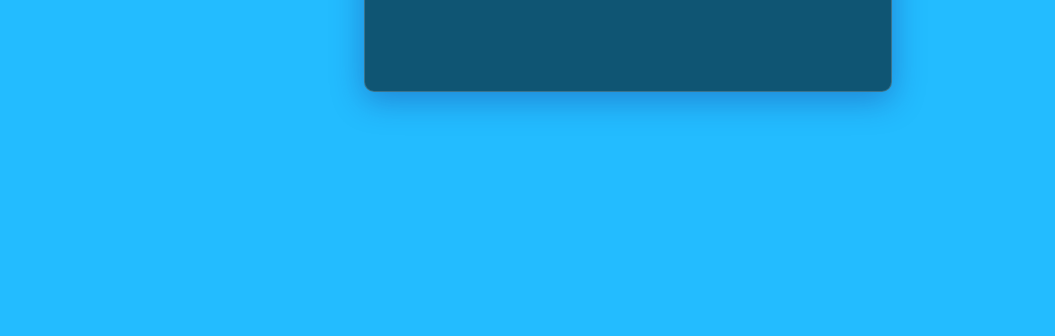
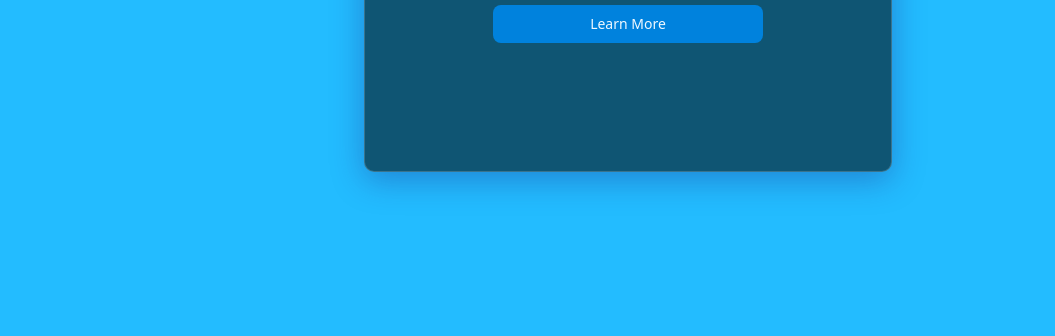
Before and after one commit to nduartech/monorepo-v1, a Solid app in the folder packages/mr-solid/: page / in a window 1280 px wide. Shown: the part 464-800 px from the top of the page, without its empty margins (12-1067 px from the left). Built offline with nearby package versions, Linux system fonts and the light colour scheme; some icons are missing.

Commit message:
Progress on resume page

```diff
--- a/packages/mr-solid/src/App.tsx
+++ b/packages/mr-solid/src/App.tsx
@@ -165,7 +165,7 @@ const App: Component = (props: any) => {
             </div>
           </div>
           <div class="page flex flex-col justify-start items-center h-screen w-screen">
-            <div class="flex flex-col justify-center mt-[20rem] md:mt-[10rem] items-center bg-[rgba(_0,_0,_0,_0.55_)] [box-shadow:0_8px_32px_0_rgba(_31,_38,_135,_0.37_)] backdrop-filter backdrop-blur-[2px] rounded-[10px] border-[1px] border-[solid] border-[rgba(255,255,255,0.18)]
+            <div class="flex flex-col justify-center mt-[20rem] md:mt-[15rem] items-center bg-[rgba(_0,_0,_0,_0.55_)] [box-shadow:0_8px_32px_0_rgba(_31,_38,_135,_0.37_)] backdrop-filter backdrop-blur-[2px] rounded-[10px] border-[1px] border-[solid] border-[rgba(255,255,255,0.18)]
         dark:bg-[rgba(_0,_0,_0,_0.7_)] dark:[box-shadow:0_8px_32px_0_rgba(_31,_38,_135,_0.37_)] dark:backdrop-filter dark:backdrop-blur-[14.5px] dark:rounded-[10px] dark:border-[1px] dark:border-[solid] dark:border-[rgba(255,255,255,0.18)] p-10 md:p-20 lg:p-32">
               <h2 class="text-5xl text-white dark:text-white">Sample App</h2>
               <p class="text-white dark:text-white mt-5 mb-2">Build on this...</p>
```
